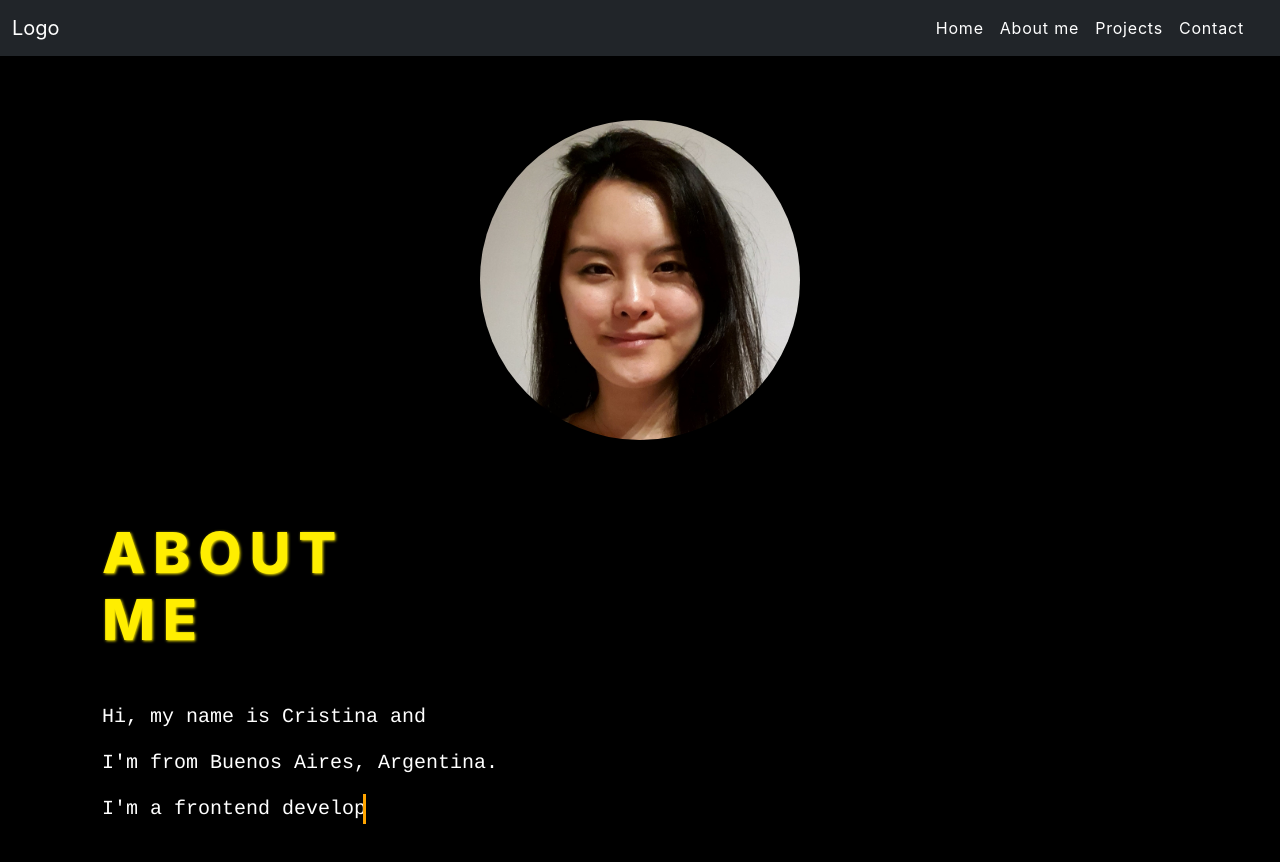
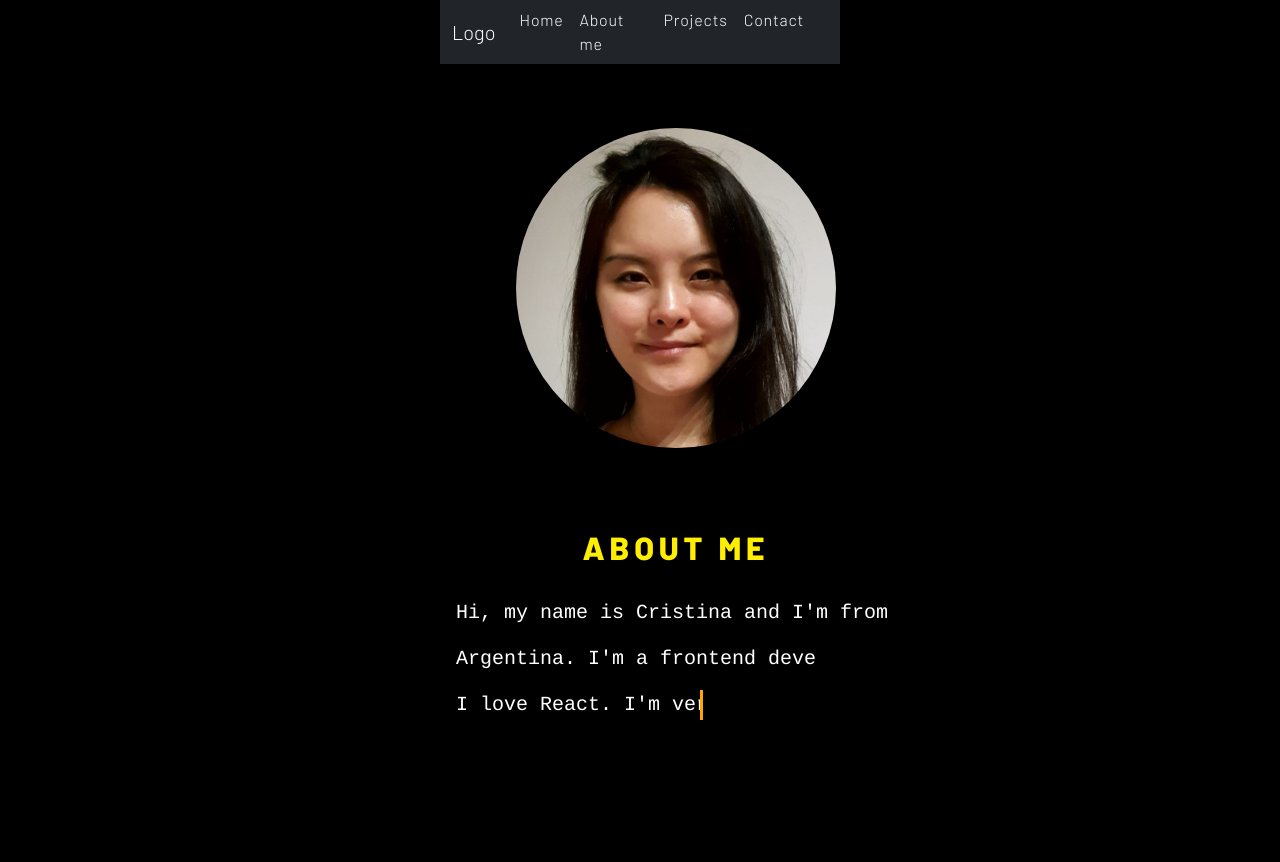
Before and after one commit to shimy8617/portfolio, a React (Create React App) app: page /about in a window 1280 px wide. Shown: the top 862 px of the page. After the commit the page ends 828 px from the top, so only its background shows below. Built offline with nearby package versions, Linux system fonts and the light colour scheme.

Commit message:
desktop sizing

```diff
--- a/src/routes/about/about.css
+++ b/src/routes/about/about.css
@@ -1,8 +1,15 @@
+* {
+  box-sizing: border-box;
+  margin: 0;
+  padding: 0;
+  font-family: 'Barlow', sans-serif;
+}
 
 body {
   background-color: #000;
-  width: 100vw;
-  height: 100vh;
+  min-height: 100vh;
+  max-width: 400px;
+  margin: 0 auto;
 }
 
 @keyframes type {
@@ -98,10 +105,8 @@ body {
 
 .container {
     display: grid;
-    height: 100vh;
-    width: 100%;
     background-color: rgb(0, 0, 0);
-    padding: 0 2rem;
+    padding: 0 1rem;
 
 }
 
@@ -109,14 +114,14 @@ body {
 .css-typing p {
   color:#fff;
   border-right: .15em solid orange;
-  font-family: "Courier";
-  font-size: 12px;
+  font-size: 16px;
   white-space: nowrap;
   overflow: hidden;
+  margin-top: 1rem;
 }
 
 .css-typing p:nth-child(1) {
-  width: 17em;
+  width: 22em;
   -webkit-animation: type 2s steps(40, end);
   animation: type 2s steps(40, end);
   -webkit-animation-fill-mode: forwards;
@@ -124,7 +129,7 @@ body {
 }
 
 .css-typing p:nth-child(2) {
-  width: 20em;
+  width: 18em;
   opacity: 0;
   -webkit-animation: type2 2s steps(40, end);
   animation: type2 2s steps(40, end);
@@ -146,7 +151,7 @@ body {
 }
 
 .css-typing p:nth-child(4) {
-  width: 11em;
+  width: 20em;
   opacity: 0;
   -webkit-animation: type2 5s steps(20, end);
   animation: type2 2s steps(40, end);
@@ -157,40 +162,29 @@ body {
 }
 
 .css-typing p:nth-child(5) {
-  width: 30em;
+  width: 13em;
   opacity: 0;
-  -webkit-animation: type2 5s steps(20, end);
-  animation: type2 2s steps(40, end);
+  -webkit-animation: type2 5s steps(20, end), blink .5s step-end infinite alternate;
+  animation: type2 2s steps(40, end), blink .5s step-end infinite alternate;
   -webkit-animation-delay: 4s;
   animation-delay: 8s;
   -webkit-animation-fill-mode: forwards;
   animation-fill-mode: forwards;
 }
 
-.css-typing p:nth-child(6) {
-  width: 28.5em;
-  opacity: 0;
-  -webkit-animation: type3 5s steps(20, end), blink .5s step-end infinite alternate;
-  animation: type3 2s steps(20, end), blink .5s step-end infinite alternate;
-  -webkit-animation-delay: 4s;
-  animation-delay: 10s;
-  -webkit-animation-fill-mode: forwards;
-  animation-fill-mode: forwards;
-}
-
-h2 {
+.aboutTitle {
     color: rgb(255, 238, 0);
-    font-size: 1.1rem;
+    font-size: 2rem;
     font-weight: 600;
     letter-spacing: 0.1rem;
-    margin: auto;
+    text-transform: uppercase;
 }
 
 .container img {
-    width: 13rem;
+    width: 10rem;
     height: auto;
     border-radius: 50%;
-    margin: 0 auto;
+    margin: 1rem auto;
 }
 
 
@@ -290,12 +284,10 @@ h2 {
     }
   }
 
-  .container {
-      display: grid;
-      width: 100vw;
-      height: 100vh;
-      background-color: rgb(0, 0, 0);
-      margin: auto;
+  body {
+    background-color: #000;
+    min-height: 100%;
+    max-width: 100%;
   }
 
 
@@ -309,7 +301,7 @@ h2 {
   }
 
   .css-typing p:nth-child(1) {
-    width: 17em;
+    width: 22em;
     -webkit-animation: type 2s steps(40, end);
     animation: type 2s steps(40, end);
     -webkit-animation-fill-mode: forwards;
@@ -317,7 +309,7 @@ h2 {
   }
 
   .css-typing p:nth-child(2) {
-    width: 20em;
+    width: 18em;
     opacity: 0;
     -webkit-animation: type2 2s steps(40, end);
     animation: type2 2s steps(40, end);
@@ -339,7 +331,7 @@ h2 {
   }
 
   .css-typing p:nth-child(4) {
-    width: 11em;
+    width: 20em;
     opacity: 0;
     -webkit-animation: type2 5s steps(20, end);
     animation: type2 2s steps(40, end);
@@ -350,28 +342,17 @@ h2 {
   }
 
   .css-typing p:nth-child(5) {
-    width: 30em;
+    width: 13em;
     opacity: 0;
-    -webkit-animation: type2 5s steps(20, end);
-    animation: type2 2s steps(40, end);
+    -webkit-animation: type2 5s steps(20, end), blink .5s step-end infinite alternate;
+    animation: type2 2s steps(40, end), blink .5s step-end infinite alternate;
     -webkit-animation-delay: 4s;
     animation-delay: 8s;
     -webkit-animation-fill-mode: forwards;
     animation-fill-mode: forwards;
   }
 
-  .css-typing p:nth-child(6) {
-    width: 28.5em;
-    opacity: 0;
-    -webkit-animation: type3 5s steps(20, end), blink .5s step-end infinite alternate;
-    animation: type3 2s steps(20, end), blink .5s step-end infinite alternate;
-    -webkit-animation-delay: 4s;
-    animation-delay: 10s;
-    -webkit-animation-fill-mode: forwards;
-    animation-fill-mode: forwards;
-  }
-
-  h2 {
+  .aboutTitle {
       color: rgb(255, 238, 0);
       font-size: 2rem;
       text-transform: uppercase;
--- a/src/routes/about/about.jsx
+++ b/src/routes/about/about.jsx
@@ -8,14 +8,13 @@ export const About = () => {
     return(
         <div className="container">
             <img src={profile} alt="profile" />
-            <h2>About Me</h2>
+            <h2 className="aboutTitle">About Me</h2>
             <div className="css-typing">
-                <p>Hi, my name is Cristina and </p>
-                <p>I'm from Buenos Aires, Argentina.</p>
-                <p>I'm a frontend developer Jr, </p>
-                <p>and I love React.</p>
-                <p>I'm very passionate about technology and I would </p>
-                <p>love to connect with people with same interest.</p>
+                <p>Hi, my name is Cristina and I'm from Buenos Aires, </p>
+                <p>Argentina. I'm a frontend developer Jr, and </p>
+                <p>I love React. I'm very passionate about </p>
+                <p>technology and I would love to connect with </p>
+                <p>people with same interest.</p>
             </div>
         </div>
     )
--- a/src/routes/contact/contact.css
+++ b/src/routes/contact/contact.css
@@ -1,3 +1,16 @@
+* {
+  box-sizing: border-box;
+  margin: 0;
+  padding: 0;
+  font-family: 'Barlow', sans-serif;
+}
+
+body {
+  background-color: #000;
+  min-height: 100vh;
+  max-width: 400px;
+  margin: 0 auto;
+}
 
 .containerContact {
   display:flex;
@@ -16,15 +29,14 @@
 
 }
 
-h2 {
+.contactTitle {
   width: 10vh;
   font-size: 2rem;
   margin: 1rem 0 3rem 0;
   color: rgb(255, 238, 0);
   font-weight: 800;
-  letter-spacing: 0.3rem;;
+  letter-spacing: 0.3rem;
   text-transform: uppercase;
-  text-shadow: 1px 1px 3px rgb(255, 238, 0);
 }
 
 /* h1 span {
@@ -85,7 +97,7 @@ h2 {
     padding: 1rem;
   }
 
-  h2 {
+  .contactTitle {
     font-size: 3.5rem;
     margin: 1rem 0 3rem 0;
     font-weight: 800;
--- a/src/routes/contact/contact.jsx
+++ b/src/routes/contact/contact.jsx
@@ -7,7 +7,7 @@ import "./contact.css";
 export const Contact = () => {
   return (
     <div className="containerContact">
-      <h2 className="title">
+      <h2 className="contactTitle">
         <span>Contact</span>
         <span>me:</span>
       </h2>
```
